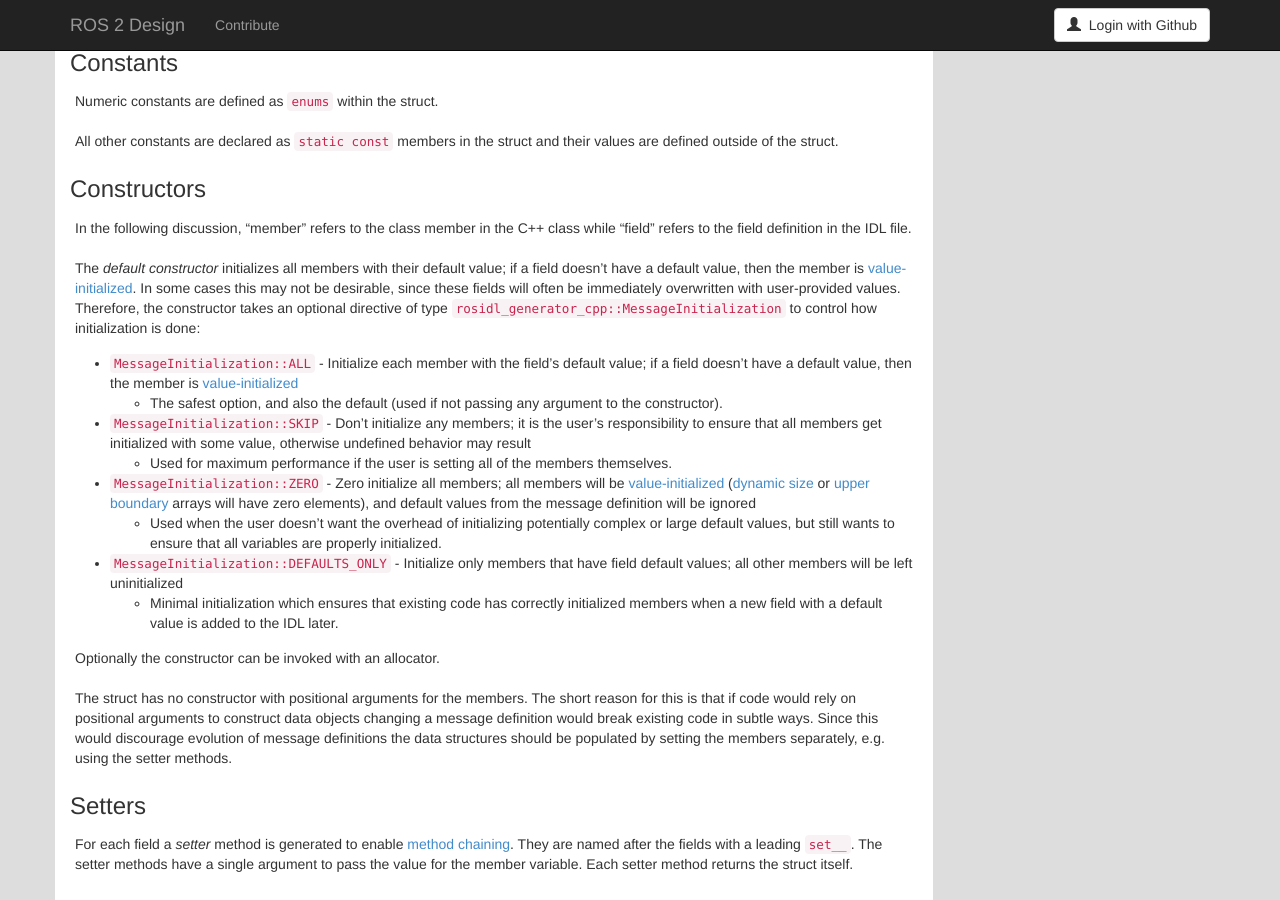
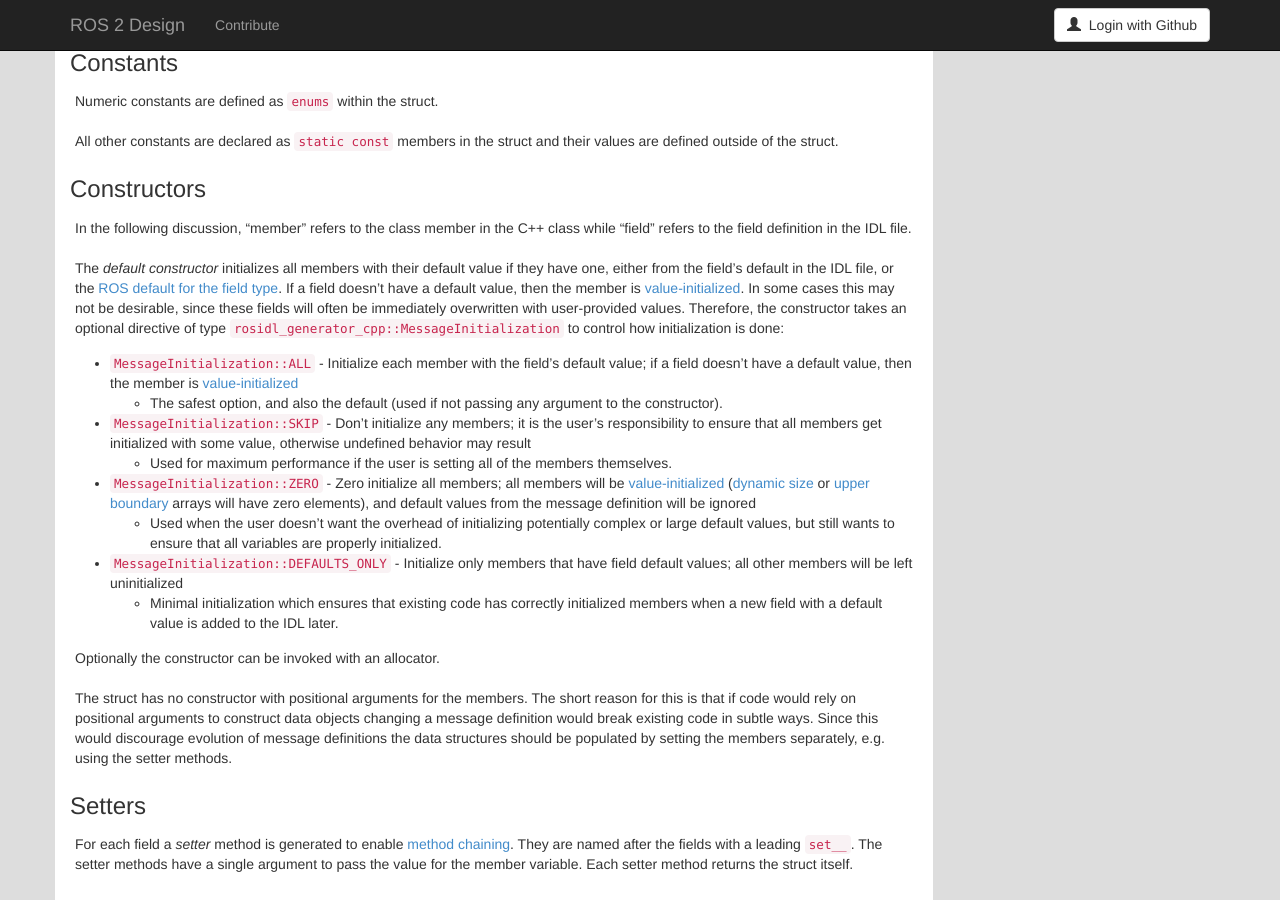
Before and after one commit to ros2/design, a Jekyll site: the page built from articles/112_generated_interfaces_cpp.md, in a window 1280 px wide and 900 px high, scrolled down 1868 px. Built offline with Jekyll 4.4.1, drawn with Linux system fonts in a browser that asks for light colours; nearby versions of some CDN libraries.

Commit message:
Clarify ROS default values will be used in default constructor

```diff
--- a/articles/112_generated_interfaces_cpp.md
+++ b/articles/112_generated_interfaces_cpp.md
@@ -105,7 +105,8 @@ All other constants are declared as `static const` members in the struct and the
 
 In the following discussion, "member" refers to the class member in the C++ class while "field" refers to the field definition in the IDL file.
 
-The *default constructor* initializes all members with their default value; if a field doesn't have a default value, then the member is [value-initialized](http://en.cppreference.com/w/cpp/language/value_initialization).
+The *default constructor* initializes all members with their default value if they have one, either from the field's default in the IDL file, or the [ROS default for the field type](http://design.ros2.org/articles/interface_definition.html#default-values).
+If a field doesn't have a default value, then the member is [value-initialized](http://en.cppreference.com/w/cpp/language/value_initialization).
 In some cases this may not be desirable, since these fields will often be immediately overwritten with user-provided values.
 Therefore, the constructor takes an optional directive of type `rosidl_generator_cpp::MessageInitialization` to control how initialization is done:
 
```
